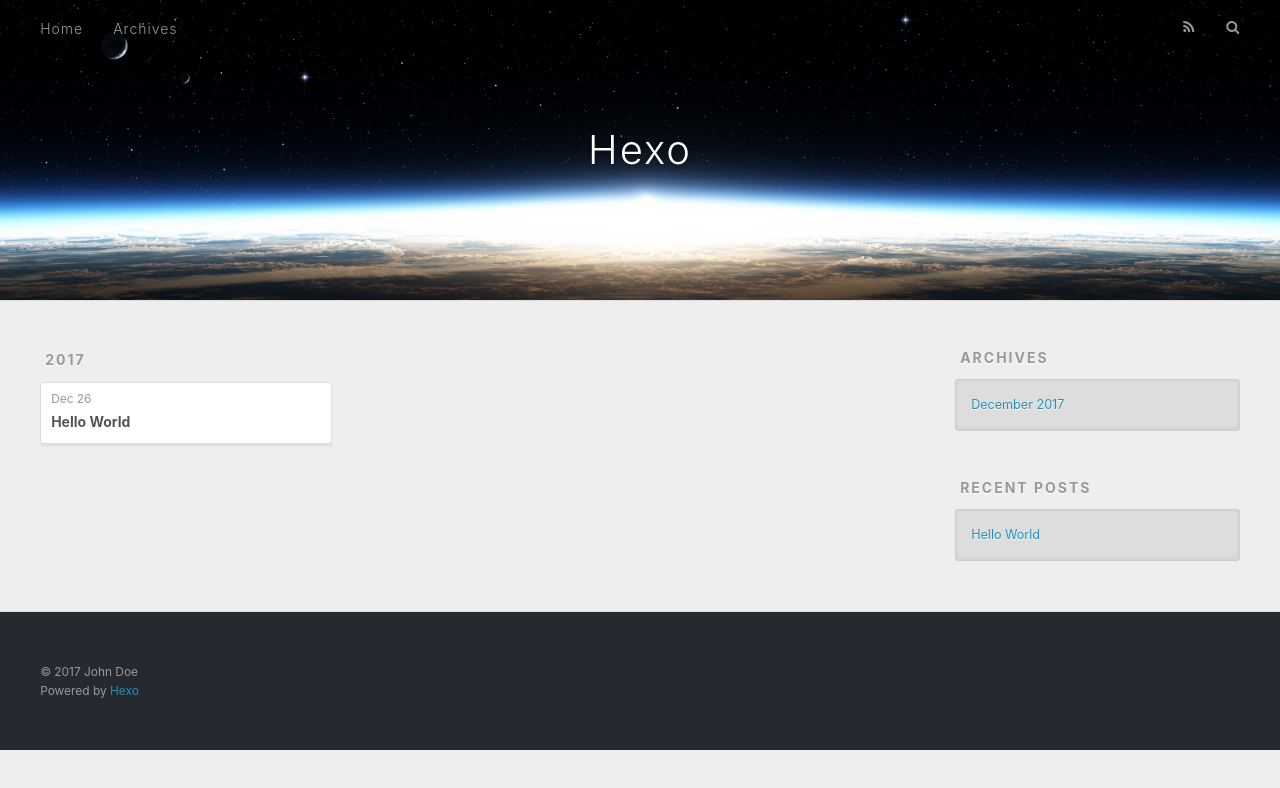
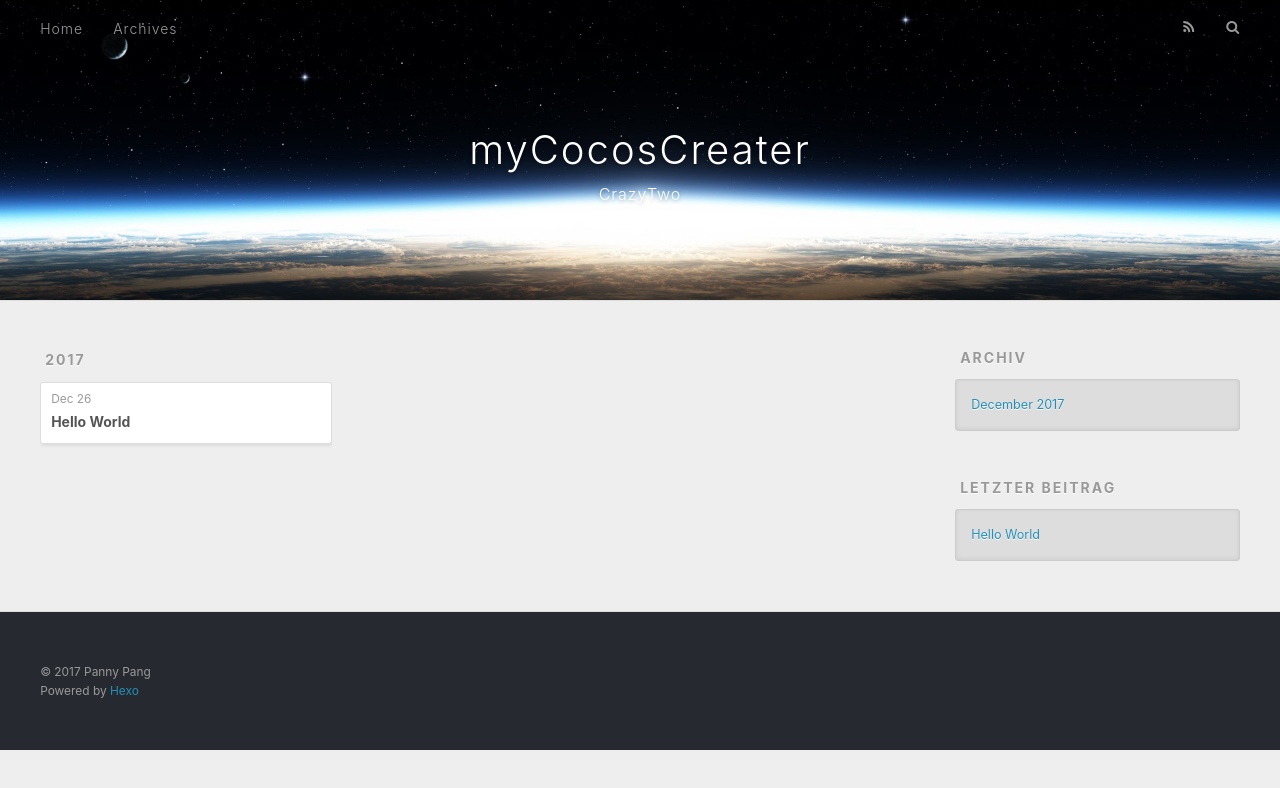
Before and after one commit to CrazyTwo/myCocosCreater, a plain HTML site: page archives/index.html in a window 1280 px wide. Drawn offline with nearby package versions, Linux system fonts and the light colour scheme.

Commit message:
Site updated: 2017-12-26 01:57:42

```diff
--- a/archives/index.html
+++ b/archives/index.html
@@ -5,16 +5,20 @@
 
 
 
-  <title>Archives | Hexo</title>
+  <title>Archiv | myCocosCreater</title>
   <meta name="viewport" content="width=device-width, initial-scale=1, maximum-scale=1">
-  <meta property="og:type" content="website">
-<meta property="og:title" content="Hexo">
-<meta property="og:url" content="http://yoursite.com/archives/index.html">
-<meta property="og:site_name" content="Hexo">
+  <meta name="description" content="Web Web Web">
+<meta property="og:type" content="website">
+<meta property="og:title" content="myCocosCreater">
+<meta property="og:url" content="https://crazytwo.github.io/archives/index.html">
+<meta property="og:site_name" content="myCocosCreater">
+<meta property="og:description" content="Web Web Web">
+<meta property="og:locale" content="Chinese">
 <meta name="twitter:card" content="summary">
-<meta name="twitter:title" content="Hexo">
+<meta name="twitter:title" content="myCocosCreater">
+<meta name="twitter:description" content="Web Web Web">
 
-    <link rel="alternate" href="/atom.xml" title="Hexo" type="application/atom+xml">
+    <link rel="alternate" href="/atom.xml" title="myCocosCreater" type="application/atom+xml">
 
 
     <link rel="icon" href="/favicon.png">
@@ -33,8 +37,12 @@
   <div id="header-outer" class="outer">
     <div id="header-title" class="inner">
       <h1 id="logo-wrap">
-        <a href="/" id="logo">Hexo</a>
+        <a href="/" id="logo">myCocosCreater</a>
       </h1>
+
+        <h2 id="subtitle-wrap">
+          <a href="/" id="subtitle">CrazyTwo</a>
+        </h2>
 
     </div>
     <div id="header-inner" class="inner">
@@ -50,10 +58,10 @@
 
           <a id="nav-rss-link" class="nav-icon" href="/atom.xml" title="RSS Feed"></a>
 
-        <a id="nav-search-btn" class="nav-icon" title="Search"></a>
+        <a id="nav-search-btn" class="nav-icon" title="Suche"></a>
       </nav>
       <div id="search-form-wrap">
-        <form action="//google.com/search" method="get" accept-charset="UTF-8" class="search-form"><input type="search" name="q" class="search-form-input" placeholder="Search"><button type="submit" class="search-form-submit">&#xF002;</button><input type="hidden" name="sitesearch" value="http://yoursite.com"></form>
+        <form action="//google.com/search" method="get" accept-charset="UTF-8" class="search-form"><input type="search" name="q" class="search-form-input" placeholder="Search"><button type="submit" class="search-form-submit">&#xF002;</button><input type="hidden" name="sitesearch" value="https://crazytwo.github.io"></form>
       </div>
     </div>
   </div>
@@ -108,7 +116,7 @@
 
 
   <div class="widget-wrap">
-    <h3 class="widget-title">Archives</h3>
+    <h3 class="widget-title">Archiv</h3>
     <div class="widget">
       <ul class="archive-list"><li class="archive-list-item"><a class="archive-list-link" href="/archives/2017/12/">December 2017</a></li></ul>
     </div>
@@ -118,7 +126,7 @@
 
 
   <div class="widget-wrap">
-    <h3 class="widget-title">Recent Posts</h3>
+    <h3 class="widget-title">letzter Beitrag</h3>
     <div class="widget">
       <ul>
 
@@ -138,7 +146,7 @@
 
   <div class="outer">
     <div id="footer-info" class="inner">
-      &copy; 2017 John Doe<br>
+      &copy; 2017 Panny Pang<br>
       Powered by <a href="http://hexo.io/" target="_blank">Hexo</a>
     </div>
   </div>
```
Also changed, not shown: 2017/12/26/hello-world/index.html (+16 -11 lines), archives/2017/12/index.html (+21 -13 lines), archives/2017/index.html (+21 -13 lines), index.html (+22 -14 lines).
